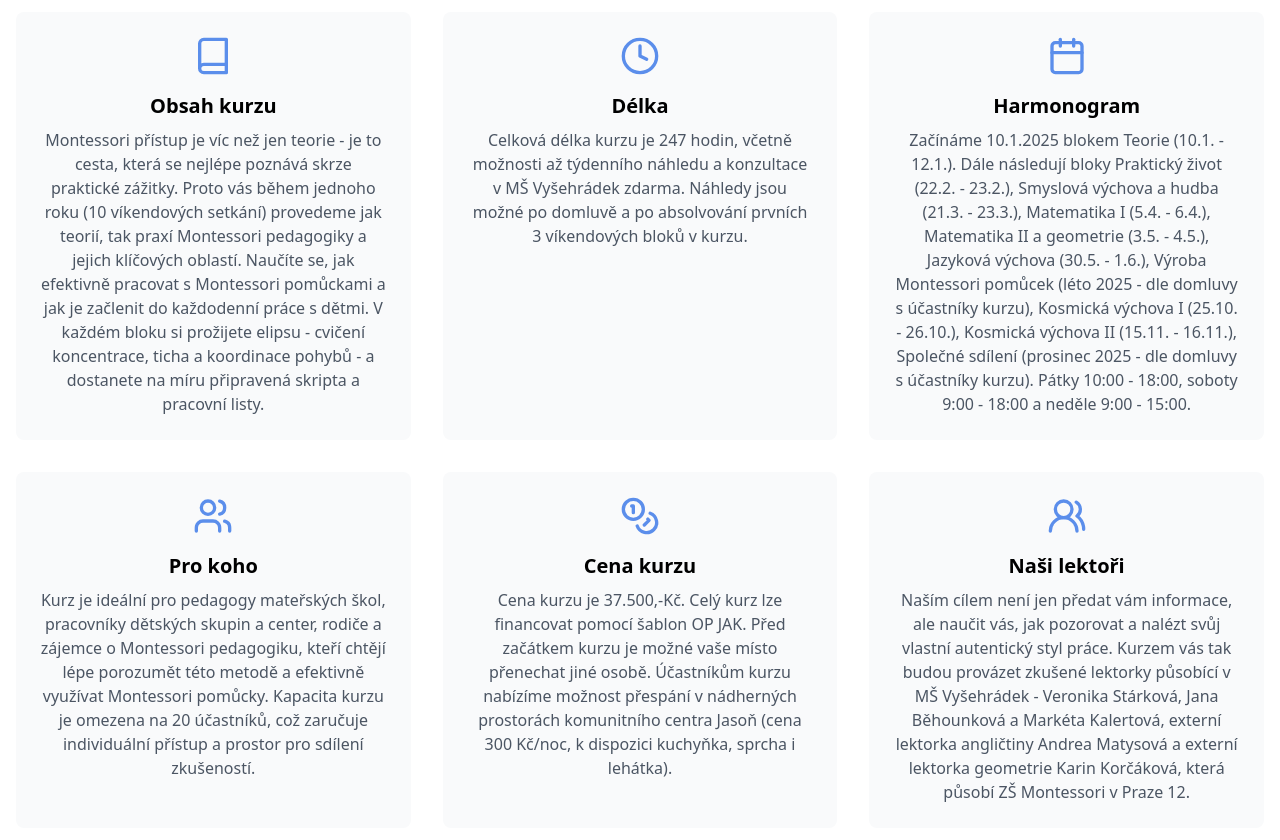
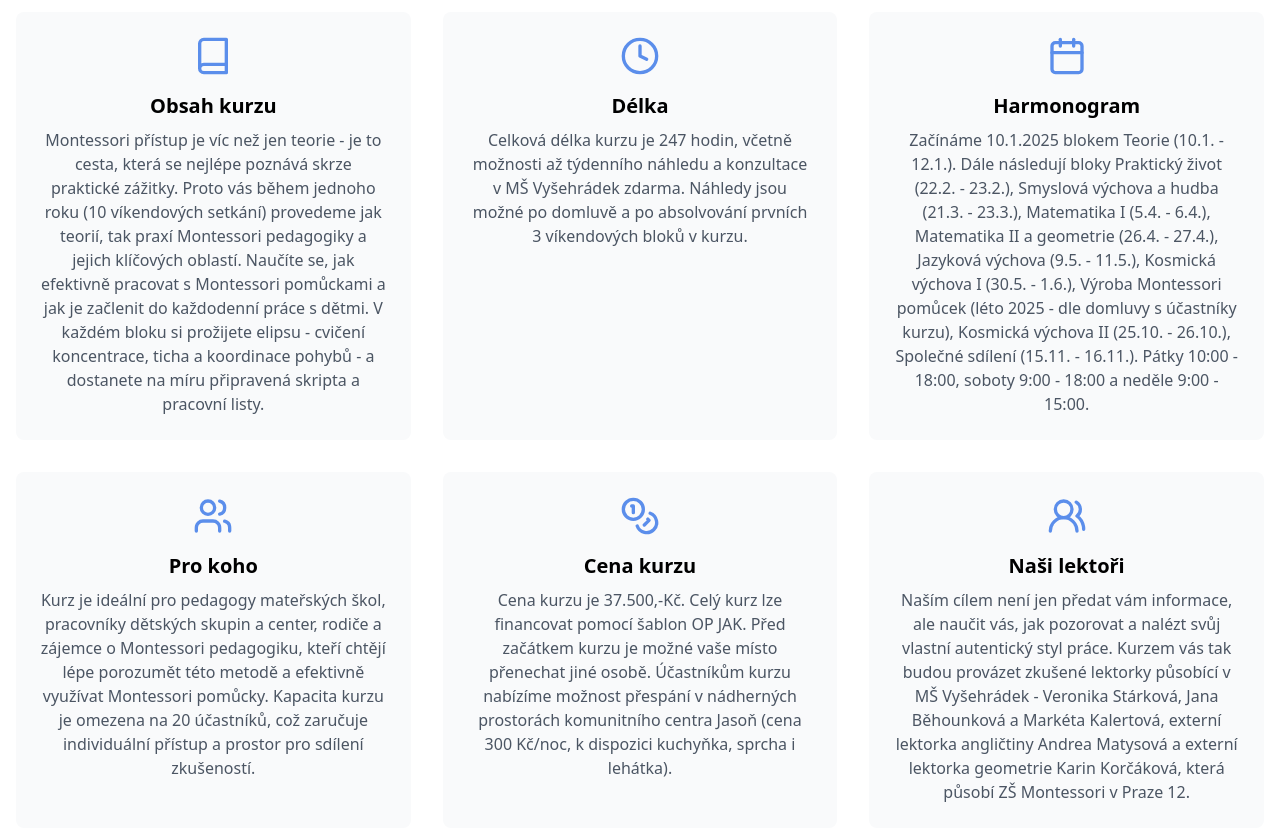
Before and after one commit to adigot/kurzy-land-email, a React (Vite) app: page / in a window 1280 px wide. Shown: the part 1000-1840 px from the top of the page. Built offline with nearby package versions, Linux system fonts and the light colour scheme.

Commit message:
Change of dates in harmonogram

```diff
--- a/src/components/CourseInfo.tsx
+++ b/src/components/CourseInfo.tsx
@@ -9,7 +9,7 @@ const CourseInfo = () => {
         <div className="grid grid-cols-1 md:grid-cols-2 lg:grid-cols-3 gap-8">
           <InfoCard icon={<Book />} title="Obsah kurzu" description="Montessori přístup je víc než jen teorie - je to cesta, která se nejlépe poznává skrze praktické zážitky. Proto vás během jednoho roku (10 víkendových setkání) provedeme jak teorií, tak praxí Montessori pedagogiky a jejich klíčových oblastí. Naučíte se, jak efektivně pracovat s Montessori pomůckami a jak je začlenit do každodenní práce s dětmi. V každém bloku si prožijete elipsu - cvičení koncentrace, ticha a koordinace pohybů - a dostanete na míru připravená skripta a pracovní listy." />
           <InfoCard icon={<Clock />} title="Délka" description="Celková délka kurzu je 247 hodin, včetně možnosti až týdenního náhledu a konzultace v MŠ Vyšehrádek zdarma. Náhledy jsou možné po domluvě a po absolvování prvních 3 víkendových bloků v kurzu." />
-          <InfoCard icon={<Calendar />} title="Harmonogram" description="Začínáme 10.1.2025 blokem Teorie (10.1. - 12.1.). Dále následují bloky Praktický život (22.2. - 23.2.), Smyslová výchova a hudba (21.3. - 23.3.), Matematika I (5.4. - 6.4.), Matematika II a geometrie (3.5. - 4.5.), Jazyková výchova (30.5. - 1.6.), Výroba Montessori pomůcek (léto 2025 - dle domluvy s účastníky kurzu), Kosmická výchova I (25.10. - 26.10.), Kosmická výchova II (15.11. - 16.11.), Společné sdílení (prosinec 2025 - dle domluvy s účastníky kurzu). Pátky 10:00 - 18:00, soboty 9:00 - 18:00 a neděle 9:00 - 15:00." />
+          <InfoCard icon={<Calendar />} title="Harmonogram" description="Začínáme 10.1.2025 blokem Teorie (10.1. - 12.1.). Dále následují bloky Praktický život (22.2. - 23.2.), Smyslová výchova a hudba (21.3. - 23.3.), Matematika I (5.4. - 6.4.), Matematika II a geometrie (26.4. - 27.4.), Jazyková výchova (9.5. - 11.5.), Kosmická výchova I (30.5. - 1.6.), Výroba Montessori pomůcek (léto 2025 - dle domluvy s účastníky kurzu), Kosmická výchova II (25.10. - 26.10.), Společné sdílení (15.11. - 16.11.). Pátky 10:00 - 18:00, soboty 9:00 - 18:00 a neděle 9:00 - 15:00." />
           <InfoCard icon={<Users />} title="Pro koho" description="Kurz je ideální pro pedagogy mateřských škol, pracovníky dětských skupin a center, rodiče a zájemce o Montessori pedagogiku, kteří chtějí lépe porozumět této metodě a efektivně využívat Montessori pomůcky. Kapacita kurzu je omezena na 20 účastníků, což zaručuje individuální přístup a prostor pro sdílení zkušeností." />
           <InfoCard icon={<Coins />} title="Cena kurzu" description="Cena kurzu je 37.500,-Kč. Celý kurz lze financovat pomocí šablon OP JAK. Před začátkem kurzu je možné vaše místo přenechat jiné osobě. Účastníkům kurzu nabízíme možnost přespání v nádherných prostorách komunitního centra Jasoň (cena 300 Kč/noc, k dispozici kuchyňka, sprcha i lehátka)." />
           <InfoCard icon={<Users2 />} title="Naši lektoři" description="Naším cílem není jen předat vám informace, ale naučit vás, jak pozorovat a nalézt svůj vlastní autentický styl práce. Kurzem vás tak budou provázet zkušené lektorky působící v MŠ Vyšehrádek - Veronika Stárková, Jana Běhounková a Markéta Kalertová, externí lektorka angličtiny Andrea Matysová a externí lektorka geometrie Karin Korčáková, která působí ZŠ Montessori v Praze 12." />
```
